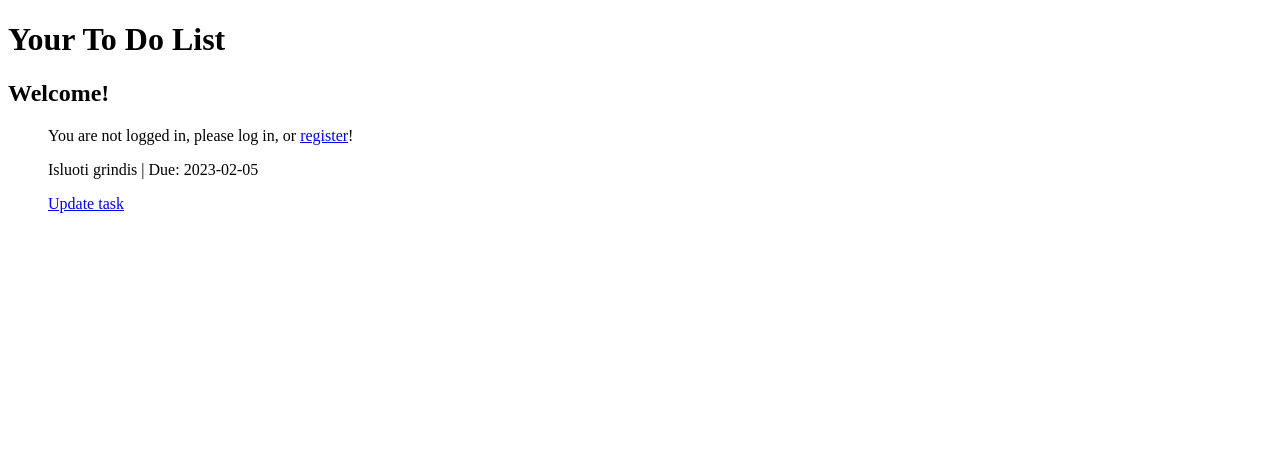
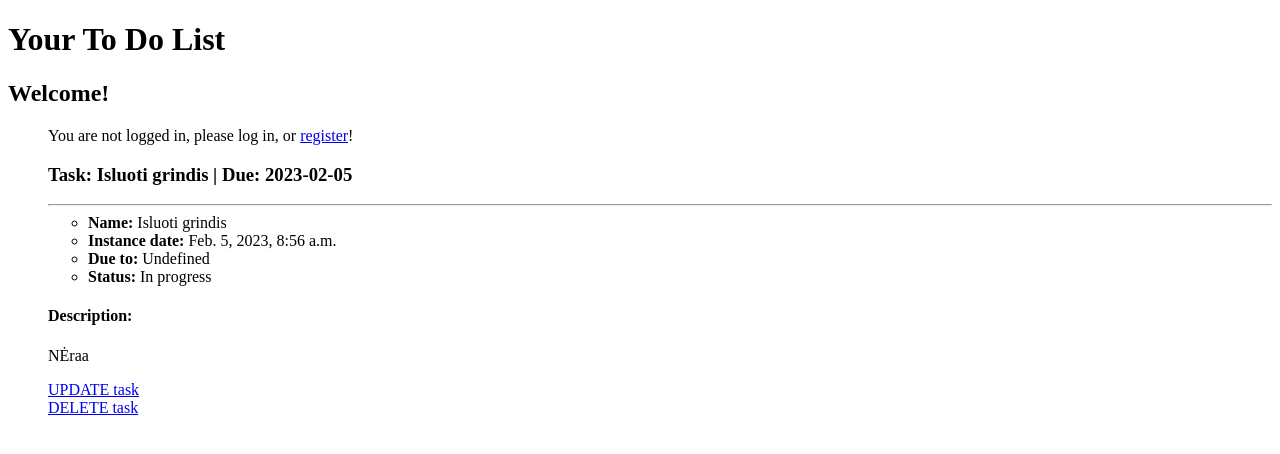
Before and after one commit to Gedasikas/DjangoToDo, a Django app: page /todo/2 in a window 1280 px wide. Shown: the top 454 px of the page. Run offline with Django 4.2, Linux system fonts and the light colour scheme; data comes from the database, SQL or seed files in the repository; both versions use the stored data as it was after the commit.

Commit message:
Finishing touches

```diff
--- a/mysite/mysite/urls.py
+++ b/mysite/mysite/urls.py
@@ -18,13 +18,16 @@
 from django.views.generic import RedirectView
 from django.conf.urls.static import static
 from django.conf import settings
+from django.contrib.staticfiles.storage import staticfiles_storage
 
 urlpatterns = [
-    path('todo/', include('todo.urls')),
-    path('', RedirectView.as_view(url='todo/', permanent=True)),
-    path('admin/', admin.site.urls),
-] + static(settings.STATIC_URL, document_root=settings.STATIC_ROOT)
+                  path('todo/', include('todo.urls')),
+                  path('', RedirectView.as_view(url='todo/', permanent=True)),
+                  path('admin/', admin.site.urls),
+                  path("favicon.ico", RedirectView.as_view(url=staticfiles_storage.url("favicon.ico")), ),
+              ] + (static(settings.STATIC_URL, document_root=settings.STATIC_ROOT) +
+                   static(settings.MEDIA_URL, document_root=settings.MEDIA_ROOT))
 
 urlpatterns += [
-    path('accounts/', include('django.contrib.auth.urls')),
+path('accounts/', include('django.contrib.auth.urls')),
 ]
--- a/mysite/todo/admin.py
+++ b/mysite/todo/admin.py
@@ -1,8 +1,9 @@
 from django.contrib import admin
-from .models import Task
+from .models import Task, Userprofile
 
 class TaskAdmin(admin.ModelAdmin):
     list_display = ('task', 'dueDate', 'status', 'user')
     list_filter = ('status', 'dueDate')
 
 admin.site.register(Task, TaskAdmin)
+admin.site.register(Userprofile)
--- a/mysite/todo/models.py
+++ b/mysite/todo/models.py
@@ -4,21 +4,22 @@
 
 class Task(models.Model):
     task = models.CharField('Task', max_length=100, help_text='Task name')
-    description = models.TextField('Description', max_length=1000)
+    description = models.TextField('Description', max_length=1000, default="No comments.")
     insDate = models.DateTimeField('Instance date', auto_now_add=True)
     dueDate = models.DateField('Due date', blank=True, null=True)
     user = models.ForeignKey(User, on_delete=models.SET_NULL, null=True, blank=True)
-
-    @property
     def is_overdue(self):
         if self.dueDate and date.today() > self.dueDate:
             return True
         return False
 
+    def days_till_due(self):
+        pass
+
     LOAN_STATUS = (
-        ('u', 'Urgent'),
         ('c', 'Completed'),
         ('i', 'In progress'),
+        ('u', 'Urgent'),
         ('n', 'Need extra time'),
     )
 
@@ -33,3 +34,8 @@
         ordering = ['dueDate']
     def __str__(self):
         return f'{self.task} | Due: {self.dueDate}'
+class Userprofile(models.Model):
+    userProfile = models.OneToOneField(User, on_delete=models.CASCADE)
+    photo = models.ImageField(default="profile_pics/default.png", upload_to="profile_pics")
+    def __str__(self):
+        return f"{self.userProfile.username} profile"
--- a/mysite/todo/templates/base.html
+++ b/mysite/todo/templates/base.html
@@ -1,4 +1,6 @@
+
 <!DOCTYPE html>
+{% load static %}
 <html lang="en">
 <head>
     <meta charset="UTF-8">
@@ -11,7 +13,7 @@
     {% if user.is_authenticated %}
     <li><a class="nav-link active" href="{% url 'tasks' %}">My tasks</a>
     <li class="nav-item"><a class="nav-link" href="{% url 'user_task_new' %}">New task</a></li>
-    <li class="nav-item"><a class="nav-link" href="#">Logged in as: {{ user.get_username }}</a></li>
+    <li class="nav-item"><a class="nav-link" href="{% url 'userprofile' %}">Logged in as: {{ user.get_username }}</a></li>
     <li class="nav-item"><a class="nav-link" href="{% url 'logout'%}">Log out</a></li>
 </ul>
 {% else %}
--- a/mysite/todo/templates/task.html
+++ b/mysite/todo/templates/task.html
@@ -1,6 +1,22 @@
 {%extends 'base.html' %}
-{% block title %}<title>To do list</title>{% endblock %}
+{% block title %}<title>MyTask</title>{% endblock %}
 {% block content %}
-<p>{{ task }}</p>
-<a class="nav-link" href="{% url 'user_task_update' task.id %}">Update task</a></li>
+<h3>Task: {{ task }}</h3>
+<hr>
+<ul>
+    <li><strong>Name: </strong>{{ task.task }}</li>
+    <li><strong>Instance date: </strong>{{ task.insDate }}</li>
+<!--    Paklaust Donato kodel neveikia, kaip pakeisti?-->
+    {% if task.DueDate == None  %}
+    <li><strong>Due to: </strong>Undefined</li>
+    {% else %}
+    <li><strong>Due to: </strong>{{ task.dueDate }}</li>
+    {% endif%}
+    <li><strong>Status: </strong>{{ task.get_status_display }}</li>
+</ul>
+<h4><strong>Description:</strong></h4>
+<p> {{ task.description }}</p>
+<a class="nav-link" href="{% url 'user_task_update' task.id %}">UPDATE task</a></li>
+<br>
+<a class="nav-link" href="{% url 'user_task_delete' task.id %}">DELETE task</a></li>
 {% endblock %}
--- a/mysite/todo/templates/user_task_form.html
+++ b/mysite/todo/templates/user_task_form.html
@@ -2,10 +2,10 @@
 {% load crispy_forms_tags %}
 {% block content %}
     <div class="content-section">
-    <form method="POST">
+    <form method="POST" action="" enctype="multipart/form-data">
         {% csrf_token %}
         <fieldset class="form-group">
-            <legend class="border-bottom mb-4">New task</legend>
+            <legend class="border-bottom mb-4">Add/Update a task</legend>
             {{ form|crispy }}
         </fieldset>
         <div class="form-group">
--- a/mysite/todo/urls.py
+++ b/mysite/todo/urls.py
@@ -8,4 +8,6 @@
     path('register/', views.register, name='register'),
     path('tasks/new', views.TaskByUserCreateView.as_view(), name='user_task_new'),
     path('<int:pk>/update', views.TaskByUserUpdateView.as_view(), name='user_task_update'),
+    path('<int:pk>/delete', views.TaskByUserDeleteView.as_view(), name='user_task_delete'),
+    path('userprofile/', views.userprofile, name='userprofile'),
 ]
--- a/mysite/todo/views.py
+++ b/mysite/todo/views.py
@@ -1,5 +1,4 @@
 from django.urls import reverse
-
 from .models import Task
 from django.views import generic
 from django.contrib.auth.mixins import LoginRequiredMixin
@@ -10,6 +9,8 @@
 from django.shortcuts import render
 from django.contrib.auth.mixins import UserPassesTestMixin
 from django.views.generic import (ListView, DetailView, CreateView, UpdateView,)
+from .forms import UserTaskCreateUpdateForm
+from django.contrib.auth.decorators import login_required
 
 class TaskListView(LoginRequiredMixin, generic.ListView):
     model = Task
@@ -25,7 +26,7 @@
     template_name = 'task.html'
 class TaskByUserCreateView(LoginRequiredMixin, CreateView):
     model = Task
-    fields = ['task', 'description', 'dueDate']
+    form_class = UserTaskCreateUpdateForm
     success_url = '/todo/'
     template_name = 'user_task_form.html'
     def form_valid(self, form):
@@ -33,7 +34,7 @@
         return super().form_valid(form)
 class TaskByUserUpdateView(LoginRequiredMixin, UserPassesTestMixin, generic.UpdateView):
     model = Task
-    fields = ['task', 'description', 'dueDate']
+    form_class = UserTaskCreateUpdateForm
     template_name = 'user_task_form.html'
 
     def get_success_url(self):
@@ -45,7 +46,15 @@
         task = self.get_object()
         return self.request.user == task.user
 
+class TaskByUserDeleteView(LoginRequiredMixin, UserPassesTestMixin, generic.DeleteView):
+    model = Task
+    success_url = '/todo/'
+    template_name = 'user_task_delete.html'
+    context_object_name = 'delete_task'
 
+    def test_func(self):
+        task = self.get_object()
+        return self.request.user == task.user
 
 @csrf_protect
 def register(request):
@@ -73,3 +82,7 @@
             messages.error(request, 'Slaptažodžiai nesutampa!')
             return redirect('register')
     return render(request, 'register.html')
+
+@login_required
+def userprofile(request):
+    return render(request, 'userprofile.html')
```
Also changed, not shown: mysite/mysite/settings.py (+6 -2 lines), mysite/todo/forms.py (added, +10 -0 lines), mysite/todo/templates/tasks.html (+8 -4 lines), mysite/todo/templates/user_task_delete.html (added, +17 -0 lines), mysite/todo/templates/userprofile.html (added, +13 -0 lines), mysite/db.sqlite3, mysite/todo/media/profile_pics/default.png (added), mysite/todo/media/profile_pics/pp1.jpg (added), mysite/todo/media/profile_pics/pp2.jpg (added), mysite/todo/media/profile_pics/pp3.jpg (added), mysite/todo/static/css/style.css (added), mysite/todo/static/img/favicon.ico (added).
